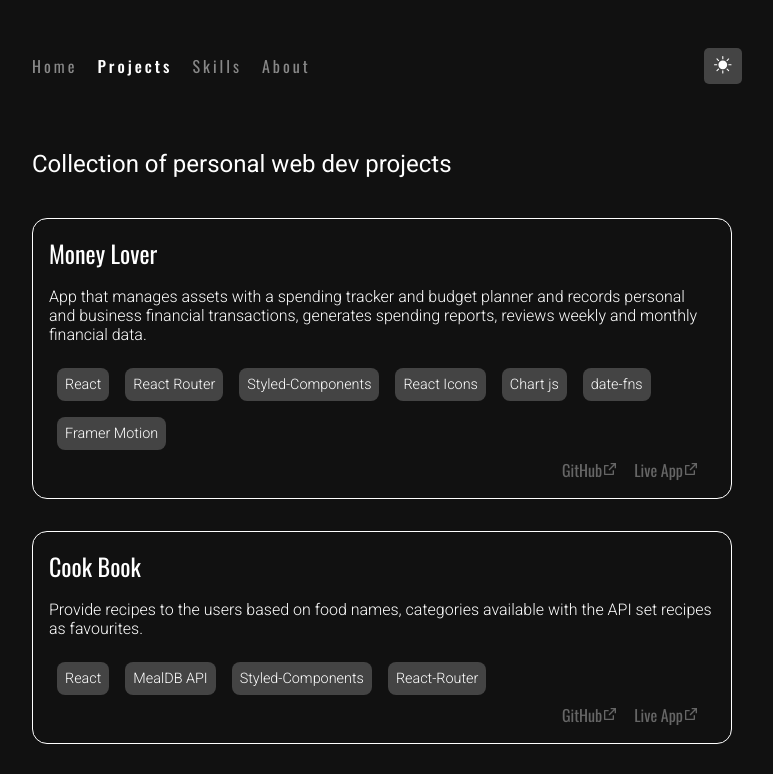
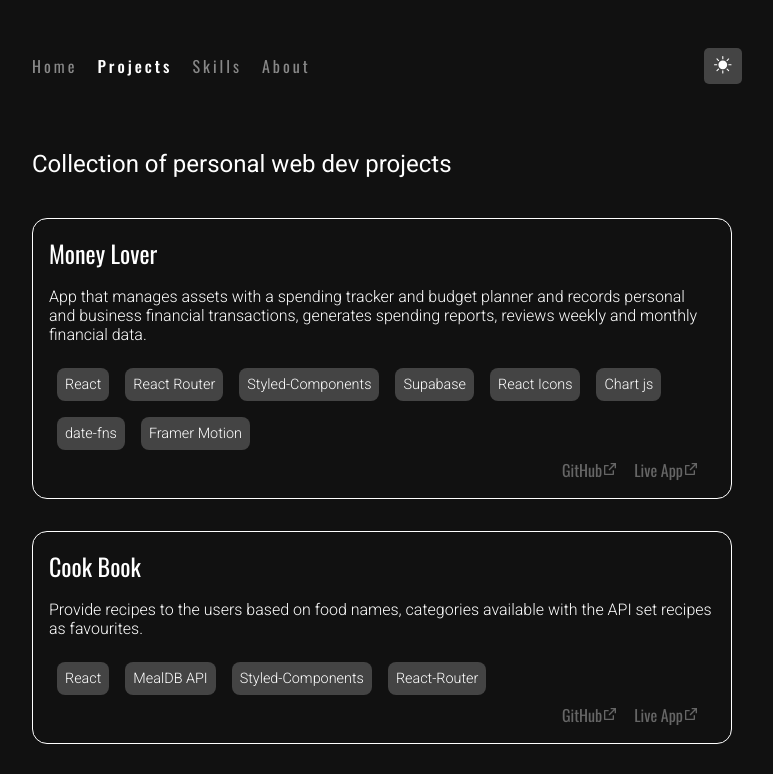
Before and after one commit to ShubhamChavhan09/portfolio, a React (Create React App) app: page /projects in a window 1280 px wide. Shown: the top 774 px of the page, without its empty margins (258-1031 px from the left). Built offline with nearby package versions, Linux system fonts and the light colour scheme.

Commit message:
Update tech for the latest project

```diff
--- a/src/data/projects.js
+++ b/src/data/projects.js
@@ -8,6 +8,7 @@ export const projectData = [
       "React",
       "React Router",
       "Styled-Components",
+      "Supabase",
       "React Icons",
       "Chart js",
       "date-fns",
```
